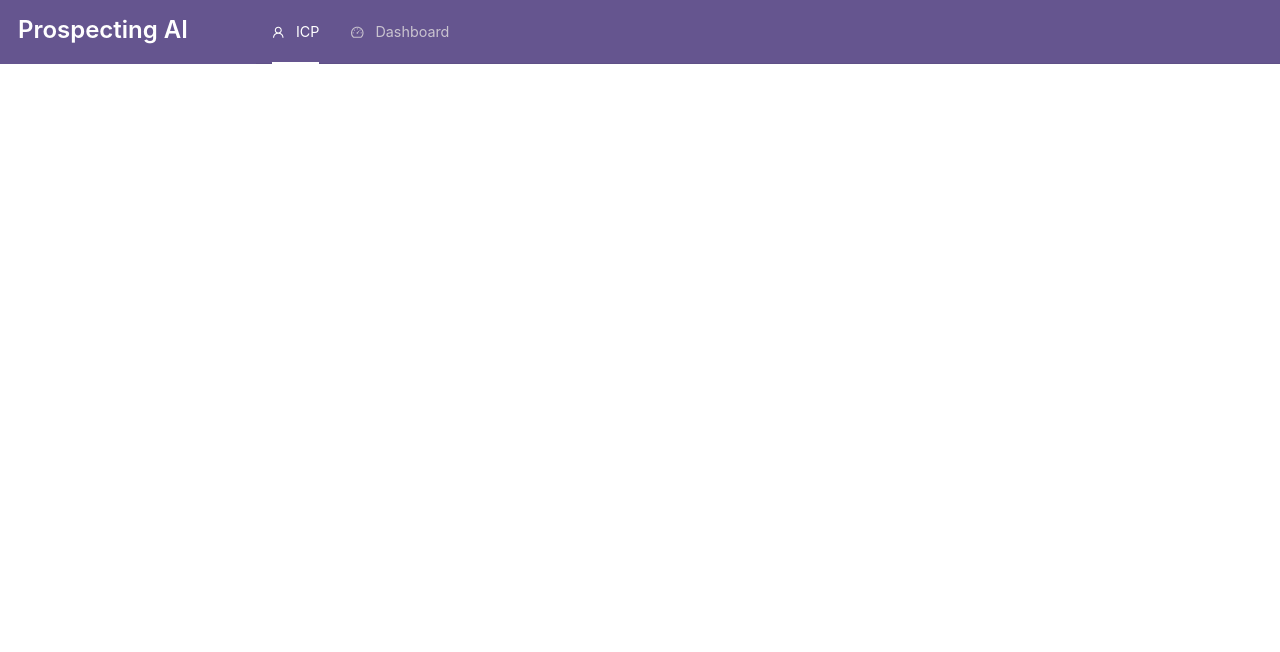
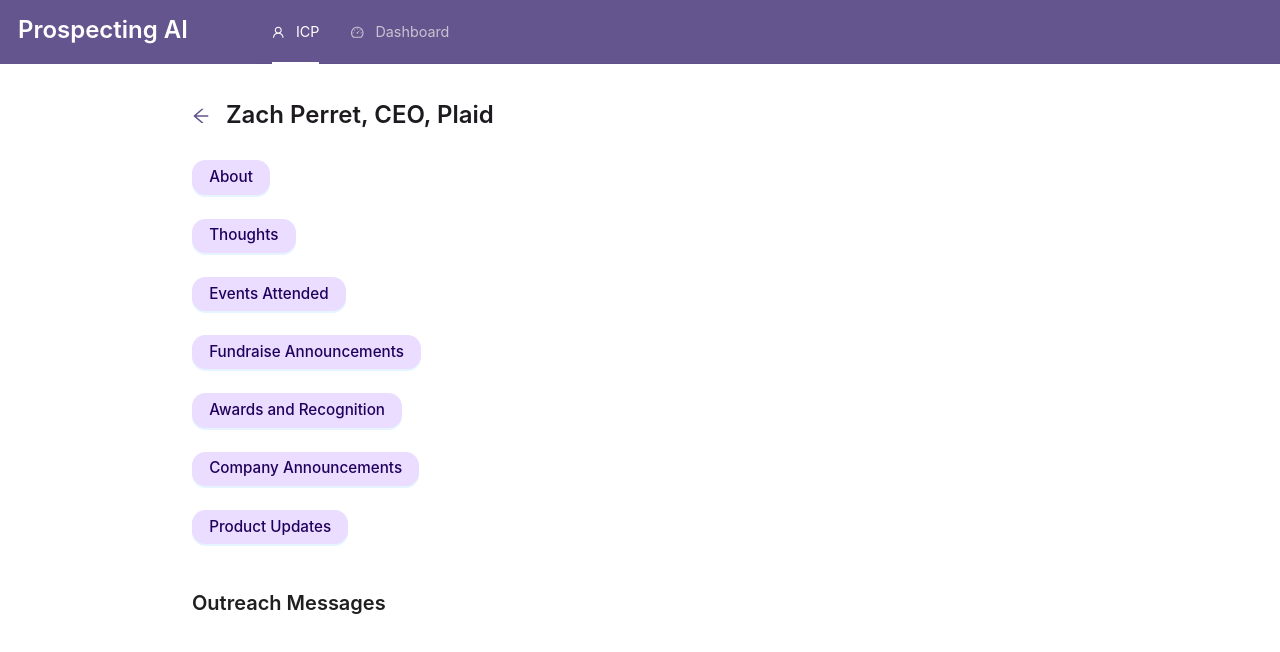
Before and after one commit to Userport-ai/prospecting-ai, a React (Create React App) app: page /lead-result in a window 1280 px wide. Shown: the top 652 px of the page. Built offline with nearby package versions, Linux system fonts and the light colour scheme.

Commit message:
Got Structure of buttons on Lead result page
Will add info cards next.

```diff
--- a/src/enter-lead-info.css
+++ b/src/enter-lead-info.css
@@ -19,6 +19,7 @@
 #form-container .anticon-arrow-left svg {
   width: 2rem;
   height: 2rem;
+  color: var(--primary);
 }
 
 #form-container h3 {
--- a/src/lead-result.css
+++ b/src/lead-result.css
@@ -11,3 +11,36 @@
   display: flex;
   flex-direction: column;
 }
+
+#lead-result-container .anticon-arrow-left svg {
+  width: 2rem;
+  height: 2rem;
+  color: var(--primary);
+}
+
+#lead-result-container h3 {
+  margin-top: 1rem;
+  color: var(--on-surface);
+}
+
+#lead-result-container #info-container {
+  margin-top: 2%;
+}
+
+#info-container .info-section-btn {
+  width: fit-content;
+  background-color: var(--primary-container);
+  color: var(--on-primary-container);
+  border-radius: 1.5rem;
+  font-size: 1.7rem;
+  font-weight: 500;
+  padding: 1.8rem;
+}
+
+#info-container .info-section-btn:hover {
+  background-color: var(--hover-color);
+}
+
+#lead-result-container #outreach-container {
+  margin-top: 5%;
+}
--- a/src/lead-result.js
+++ b/src/lead-result.js
@@ -1,10 +1,40 @@
 import "./lead-result.css";
 import { ArrowLeftOutlined } from "@ant-design/icons";
+import { Flex, Typography, Button } from "antd";
+import { useNavigate } from "react-router-dom";
+
+const { Title } = Typography;
+
+function InfoSection({ sectionTitle }) {
+  return (
+    <Button className="info-section-btn" type="primary">
+      {sectionTitle}
+    </Button>
+  );
+}
 
 function LeadResult() {
+  const navigate = useNavigate();
   return (
     <div id="lead-result-outer">
-      <div id="lead-result-container"></div>
+      <div id="lead-result-container">
+        <Flex vertical={false} gap="middle">
+          <ArrowLeftOutlined onClick={() => navigate("/")} />
+          <Title level={3}>Zach Perret, CEO, Plaid</Title>
+        </Flex>
+        <Flex id="info-container" vertical={true} gap="large">
+          <InfoSection sectionTitle="About"></InfoSection>
+          <InfoSection sectionTitle="Thoughts"></InfoSection>
+          <InfoSection sectionTitle="Events Attended"></InfoSection>
+          <InfoSection sectionTitle="Fundraise Announcements"></InfoSection>
+          <InfoSection sectionTitle="Awards and Recognition"></InfoSection>
+          <InfoSection sectionTitle="Company Announcements"></InfoSection>
+          <InfoSection sectionTitle="Product Updates"></InfoSection>
+        </Flex>
+        <Flex id="outreach-container" vertical={true} gap="large">
+          <Title level={4}>Outreach Messages</Title>
+        </Flex>
+      </div>
     </div>
   );
 }
```
